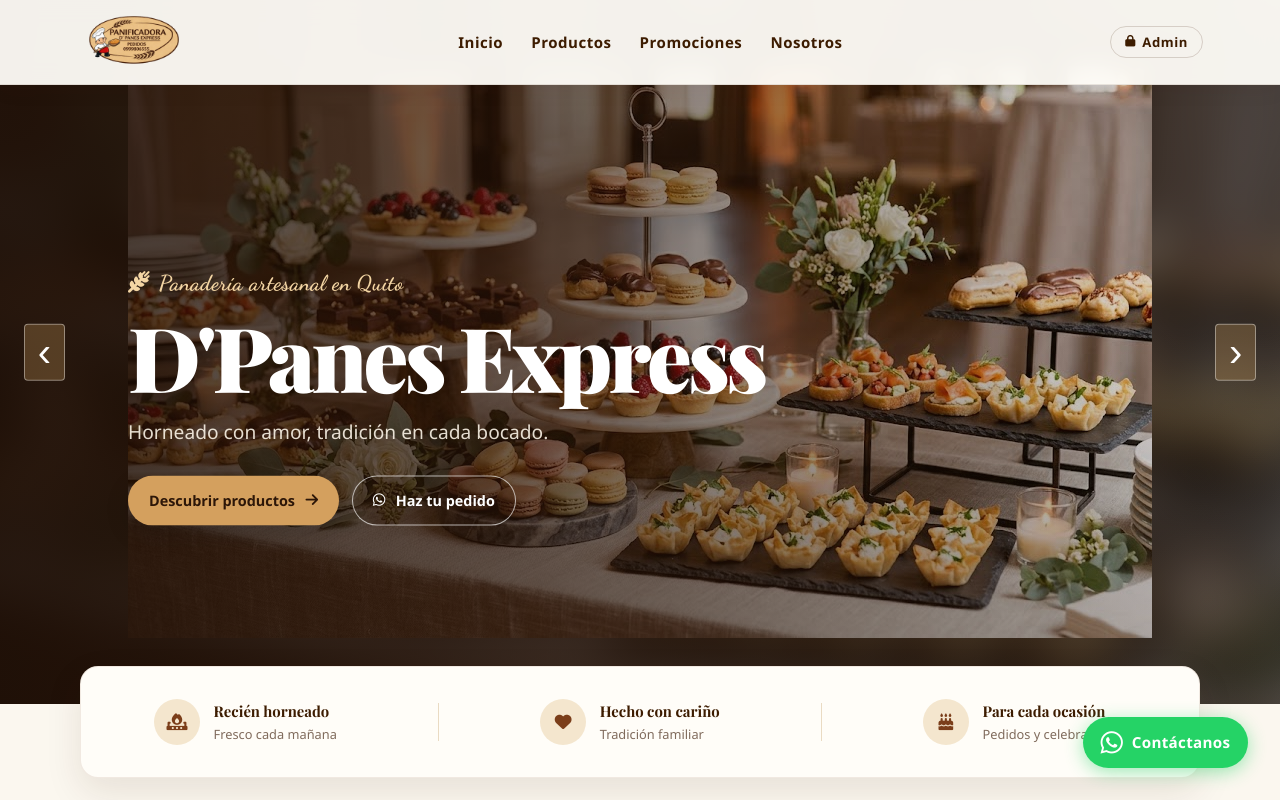
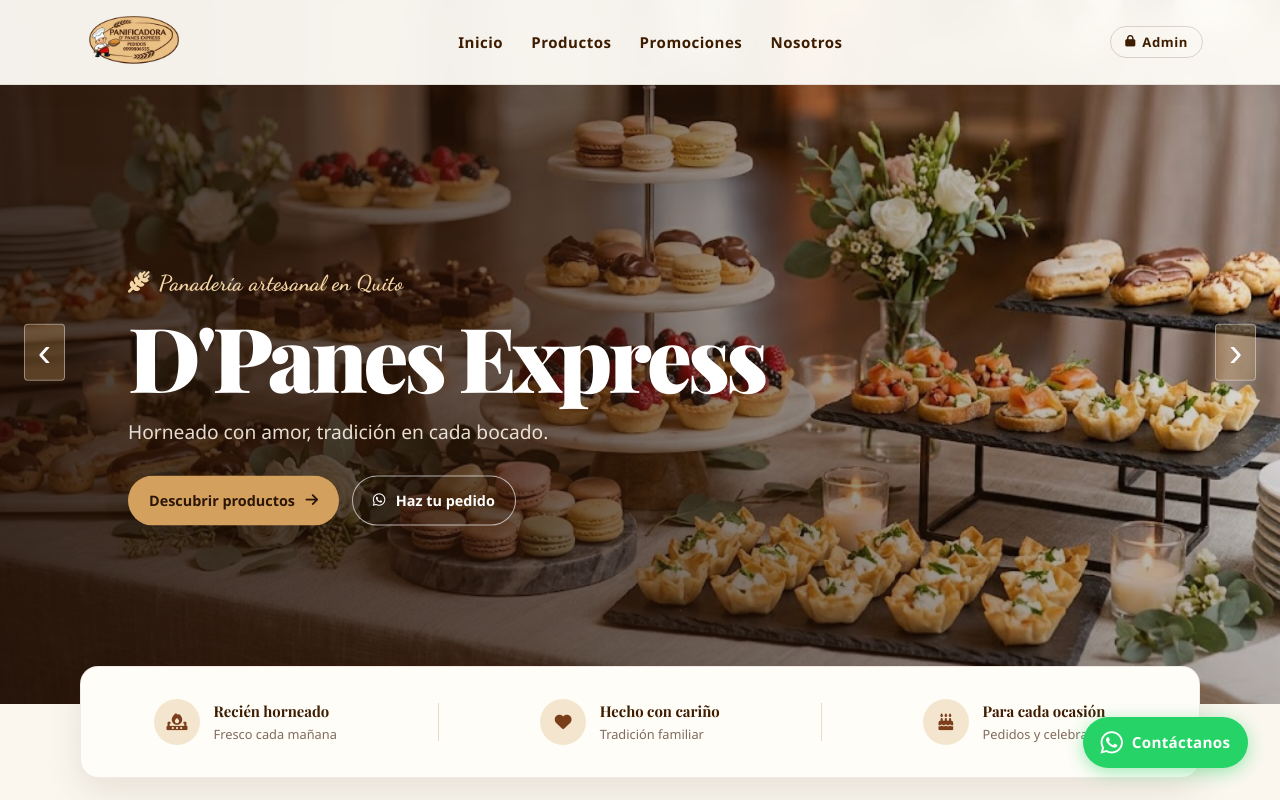
Before and after one commit to RoyCZ175/DPX_EXPRESS, a plain HTML site: page frontend/index.html in a window 1280 px wide. Shown: the top 800 px of the page. Drawn offline with nearby package versions, Linux system fonts and the light colour scheme.

Commit message:
Use two matching landscape hero images

```diff
--- a/frontend/index.html
+++ b/frontend/index.html
@@ -66,20 +66,14 @@
     <main id="contenido">
     <section id="inicio" class="hero">
         <div class="carousel">
-            <div class="carousel-slide active" style="--slide-image: url('images/hornoser.jpg')"><img class="carousel-photo" src="images/hornoser.jpg" alt="" fetchpriority="high"></div>
-            <div class="carousel-slide" style="--slide-image: url('images/especial_events.jpg')"><img class="carousel-photo" src="images/especial_events.jpg" alt=""></div>
-            <div class="carousel-slide portrait-slide" style="--slide-image: url('images/bocaditos.jpg')"><img class="carousel-photo" src="images/bocaditos.jpg" alt=""></div>
-            <div class="carousel-slide portrait-slide" style="--slide-image: url('images/horneado.jpg')"><img class="carousel-photo" src="images/horneado.jpg" alt=""></div>
-            <div class="carousel-slide" style="--slide-image: url('images/pasteleria.jpg')"><img class="carousel-photo" src="images/pasteleria.jpg" alt=""></div>
+            <div class="carousel-slide active slide-horno" style="background-image: url('images/hornoser.jpg')"></div>
+            <div class="carousel-slide slide-eventos" style="background-image: url('images/especial_events.jpg')"></div>
 
             <button class="carousel-btn prev">&#8249;</button>
             <button class="carousel-btn next">&#8250;</button>
 
             <div class="carousel-dots">
                 <span class="dot active"></span>
-                <span class="dot"></span>
-                <span class="dot"></span>
-                <span class="dot"></span>
                 <span class="dot"></span>
             </div>
         </div>
--- a/frontend/style.css
+++ b/frontend/style.css
@@ -815,39 +815,9 @@
 body.home-page .carousel { z-index: 0; }
 body.home-page .hero-content { z-index: 3; }
 
-body.home-page .carousel-slide { background-position: center 48%; }
-
-body.home-page .carousel-slide {
-    overflow: hidden;
-    background-color: #291508;
-    background-image: none !important;
-}
-
-body.home-page .carousel-slide::before {
-    content: '';
-    position: absolute;
-    inset: -24px;
-    z-index: 0;
-    background-image: var(--slide-image);
-    background-position: center;
-    background-size: cover;
-    filter: blur(24px) brightness(.48) saturate(.8);
-    transform: scale(1.06);
-}
-
-body.home-page .carousel-photo {
-    position: absolute;
-    z-index: 1;
-    top: 50%;
-    left: 50%;
-    width: auto;
-    height: auto;
-    max-width: 100%;
-    max-height: 100%;
-    object-fit: contain;
-    object-position: center;
-    transform: translate(-50%, -50%);
-}
+body.home-page .carousel-slide { background-position: center; }
+body.home-page .slide-horno { background-position: center 52%; }
+body.home-page .slide-eventos { background-position: center 48%; }
 
 body.home-page .carousel-slide::after {
     z-index: 2;
@@ -1013,10 +983,10 @@
     body.home-page .nav-logo img { height: 62px; }
     body.home-page .nav-admin-btn { margin-left: auto; padding: .45rem .7rem; }
     body.home-page .hero { min-height: 600px; height: 78svh; }
-    body.home-page .carousel-slide { background-position: 58% center; }
+    body.home-page .carousel-slide { background-position: center; }
     body.home-page .carousel-slide::after { background: linear-gradient(90deg, rgba(29,13,4,.83), rgba(40,19,7,.48)), linear-gradient(0deg, rgba(29,13,4,.25), transparent); }
-    body.home-page .carousel-photo { width: 100%; height: 100%; max-width: none; max-height: none; object-fit: cover; }
-    body.home-page .carousel-slide.portrait-slide .carousel-photo { object-fit: contain; }
+    body.home-page .slide-horno { background-position: 62% center; }
+    body.home-page .slide-eventos { background-position: center; }
     body.home-page .hero-content { top: 52%; left: 1.35rem; width: calc(100% - 2.7rem); transform: translateY(-35%); }
     body.home-page .hero-brand { font-size: 1.05rem; }
     body.home-page .hero-content h1 { font-size: clamp(2.8rem, 13vw, 4.5rem); }
```
